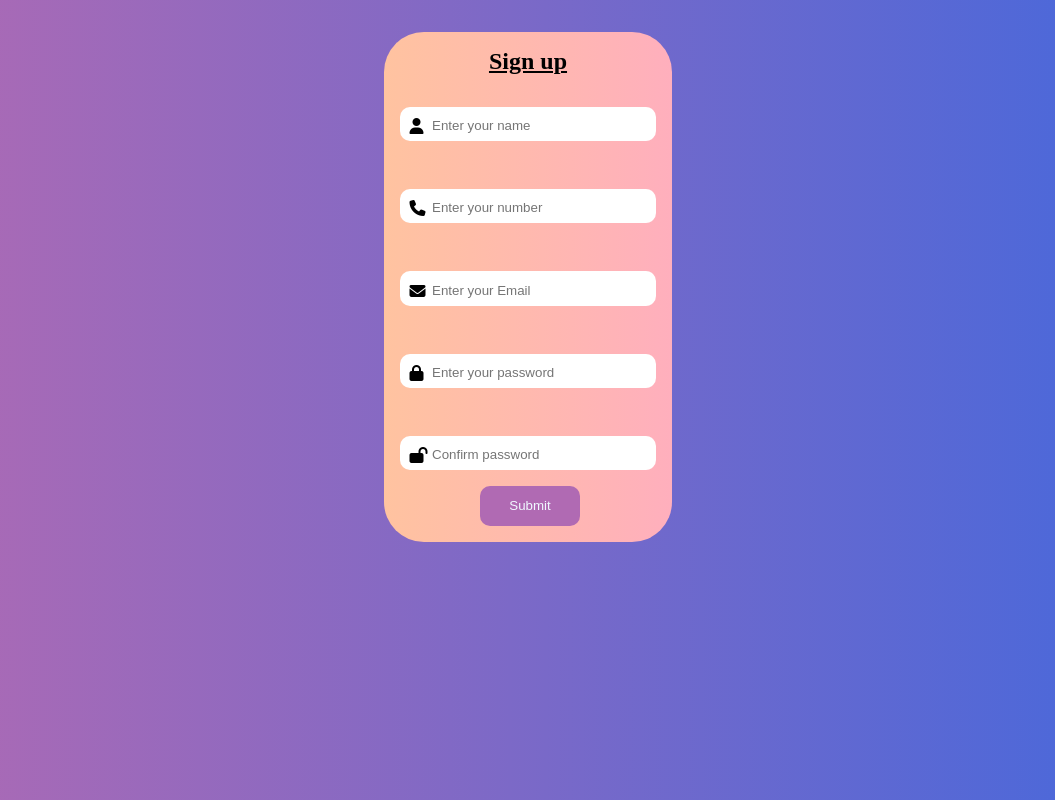
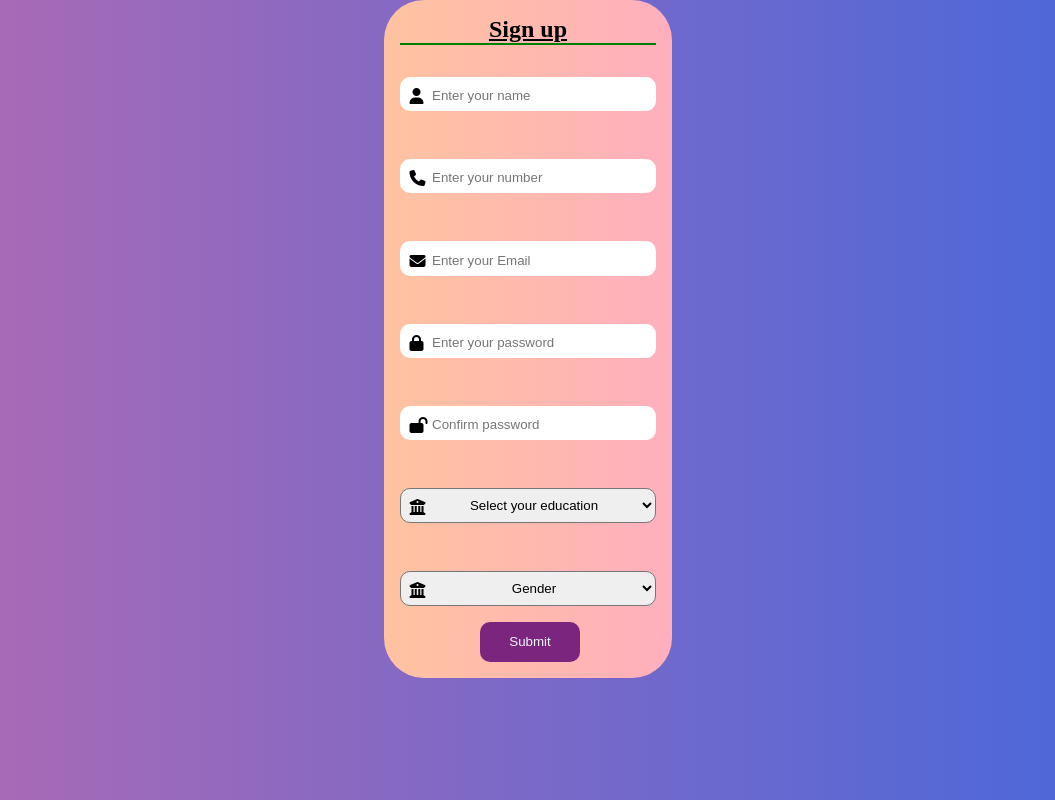
Before and after one commit to Hardik-2311/signup, a plain HTML site: page index.html in a window 1280 px wide. Shown: the whole page, without its empty margins (112-1167 px from the left). Drawn offline with Linux system fonts and the light colour scheme.

Commit message:
modifications and some options

```diff
--- a/index.html
+++ b/index.html
@@ -1,17 +1,20 @@
 <!DOCTYPE html>
 <html lang="en">
-
   <head>
     <meta charset="UTF-8" />
     <meta name="viewport" content="width=device-width, initial-scale=1.0" />
     <title>Document</title>
     <link rel="stylesheet" href="style.css" />
-  <script src="https://kit.fontawesome.com/f1c1f090b3.js" crossorigin="anonymous"></script>
+    <script
+      src="https://kit.fontawesome.com/f1c1f090b3.js"
+      crossorigin="anonymous"
+    ></script>
   </head>
 
   <body>
     <form action="" onsubmit="return valid()">
       <h2><u>Sign up</u></h2>
+      <hr>
       <div class="field">
         <i class="fa-solid fa-user"></i>
         <input type="text" id="name" placeholder="Enter your name" />
@@ -29,7 +32,12 @@
       </div>
       <div class="field">
         <i class="fa-solid fa-lock"></i>
-        <input type="password" id="password" placeholder="Enter your password"  name="current-password"/>
+        <input
+          type="password"
+          id="password"
+          placeholder="Enter your password"
+          name="current-password"
+        />
         <span class="error" id="password-error"></span>
       </div>
       <div class="field">
@@ -37,11 +45,34 @@
         <input type="password" id="password-2" placeholder="Confirm password" />
         <span class="error" id="password-2-error"></span>
       </div>
+      <div class="field">
+        <i class="fa-solid fa-building-columns"></i>
+        <select name="" id="">
+          <option value="">Select your education</option>
+          <optgroup label="High-School">
+            <option value="">10th</option>
+            <option value="">12th</option>
+          </optgroup>
+          <optgroup label="College">
+            <option value="">Undergraduate</option>
+            <option value="">PostGraduate</option>
+          </optgroup>
+        </select>
       </div>
+      <div class="field">
+        <i class="fa-solid fa-building-columns"></i>
+        <select name="" id="">
+          <option value="">Gender</option>
+            <option value="">Male</option>
+            <option value="">Female</option>
+            <option value="">Others</option>
+          </optgroup>
+        </select>
+      </div>
+
       <input type="submit" class="btn" />
     </form>
 
     <script src="index.js"></script>
   </body>
-
 </html>
--- a/style.css
+++ b/style.css
@@ -22,9 +22,12 @@ body {
 h2 {
   text-align: center;
 }
+
+hr{
+  border: 1px solid green;
+}
 form {
   position: relative;
-  top: 2rem;
   background: #ffafbd; /* fallback for old browsers */
   background: -webkit-linear-gradient(
     to right,
@@ -44,6 +47,7 @@ form {
   margin-left: auto;
   margin-right: auto;
   border-radius: 40px;
+
 }
 
 .field {
@@ -63,8 +67,9 @@ form {
   border-radius: 10px;
 }
 .error {
-  color: brown;
+  color:rgb(220, 14, 14);
   font-size: 1rem;
+  padding-left: 1rem;
 }
 
 .fa-user {
@@ -99,9 +104,16 @@ form {
   left: 0.6rem;
   font-size: 1rem;
 }
+
+.fa-building-columns{
+  position: relative;
+  top: 1.7rem;
+  left: 0.6rem;
+  font-size: 1rem;
+}
 .btn {
   color: aliceblue;
-  background-color: #b06ab3;
+  background-color:#7b257e ;
   outline: none;
   border: none;
   width: 100px;
@@ -110,4 +122,35 @@ form {
   margin-left: 5rem;
   border-radius: 10px;
   cursor: pointer;
+  transition: .4s ease-in-out;
 }
+
+.btn:hover{
+  background-color: #921b96;
+}
+
+.gender{
+  display: flex;
+  justify-content: center;
+  align-items: center;
+  gap: .5rem;
+  padding-top: .5rem;
+  padding-bottom: 1rem;
+}
+
+select{
+  width: 100%;
+  padding-top: .5rem;
+  padding-bottom: .5rem;
+  text-align: center;
+  outline: none;
+  border-radius: 10px;
+  text-indent: 1.5rem;
+  text-align: center;
+  cursor: pointer;
+}
+
+optgroup{
+  text-align: left;
+  padding-left: 1rem;
+}
```
Lines whose indentation alone changed are shown as unchanged.
